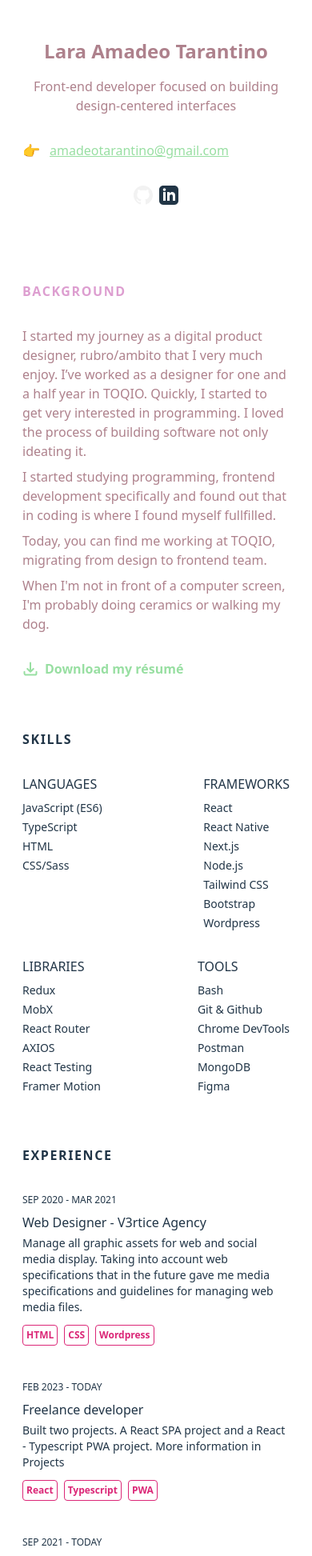
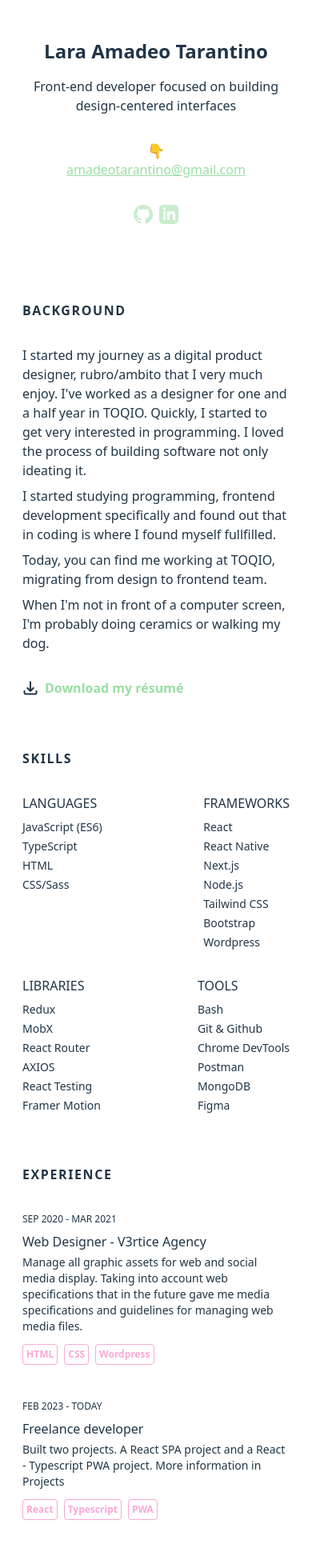
Before and after one commit to laraamadeo/portfolio2023, a React (Vite) app in the folder web/: page / in a window 390 px wide. Shown: the top 1945 px of the page at 80% size. Built offline with nearby package versions, Linux system fonts and the light colour scheme.

Commit message:
color styles

```diff
--- a/web/src/components/Tag.jsx
+++ b/web/src/components/Tag.jsx
@@ -1,8 +1,8 @@
 export default function Tag({ label }) {
 
     return <>
-        <div className="p-1 border border-pink-600 rounded w-fit">
-            <p className="text-xs text-pink-600 font-bold">{label}</p>
+        <div className="p-1 border border-pink-300 rounded w-fit">
+            <p className="text-xs text-pink-300 font-bold">{label}</p>
         </div>
     </>
 }
--- a/web/src/index.css
+++ b/web/src/index.css
@@ -85,13 +85,29 @@ button:focus-visible {
   }
 
   button {
-    background-color: #f9f9f9;
+    background-color: #c8edcd;
   }
 }
 
 
 @media (prefers-color-scheme: dark) {
   :root {
-    background-color: #21191b;
+    background-color: #1F1F1F;
+  }
+
+  .body-text-color {
+    color: #c6c6c6
+  }
+
+  .title-text-color {
+    color: #dddddd
+  }
+
+  .header-text-color {
+    color: #c8edcd;
+  }
+
+  .link-color {
+    color: #98dfa2;
   }
 }
--- a/web/src/modules/About.jsx
+++ b/web/src/modules/About.jsx
@@ -4,18 +4,18 @@ export default function About() {
 
     return <>
         <section className="mb-16 md:mb-24 lg:mb-36 flex flex-col items-start" >
-            <p className="text-start mb-8 tracking-widest font-bold dark:text-[#dd9ed0] ">BACKGROUND</p>
+            <p className="text-start mb-8 tracking-widest font-bold header-text-color ">BACKGROUND</p>
 
-            <p className="text-start mb-2 dark:text-[#ae818c]">{`I started my journey as a digital product designer, rubro/ambito that I very much enjoy. I’ve worked as a designer for one and a half year in TOQIO. Quickly, I started to get very interested in programming. I loved the process of building software not only ideating it.`}</p>
+            <p className="text-start mb-2 body-text-color">{`I started my journey as a digital product designer, rubro/ambito that I very much enjoy. I've worked as a designer for one and a half year in TOQIO. Quickly, I started to get very interested in programming. I loved the process of building software not only ideating it.`}</p>
 
-            <p className="text-start mb-2 dark:text-[#ae818c]">{`I started studying programming, frontend development specifically and found out that in coding is where I found myself fullfilled.`}</p>
+            <p className="text-start mb-2 body-text-color">{`I started studying programming, frontend development specifically and found out that in coding is where I found myself fullfilled.`}</p>
 
-            <p className="text-start mb-2 dark:text-[#ae818c]">{`Today, you can find me working at TOQIO, migrating from design to frontend team. `}</p>
+            <p className="text-start mb-2 body-text-color">{`Today, you can find me working at TOQIO, migrating from design to frontend team. `}</p>
 
-            <p className="text-start mb-8 dark:text-[#ae818c]">{`When I'm not in front of a computer screen, I'm probably doing ceramics or walking my dog.`}</p>
+            <p className="text-start mb-8 body-text-color">{`When I'm not in front of a computer screen, I'm probably doing ceramics or walking my dog.`}</p>
 
             <a className="flex gap-2 items-center cursor-pointer " rel="noreferrer" target="_blank" href="https://drive.google.com/file/d/1a8PMJieWXAonDvpHtD66KsZTnRWvgoKE/view?usp=sharing">
-                <ArrowDownTrayIcon className="w-5 h-5 text-grey icons-width dark:text-[#98dfa2] " />
+                <ArrowDownTrayIcon className="w-5 h-5 text-grey icons-width link-color " />
                 <p className="font-bold dark:text-[#98dfa2]">Download my résumé</p>
             </a>
         </section>
--- a/web/src/modules/Credits.jsx
+++ b/web/src/modules/Credits.jsx
@@ -3,7 +3,7 @@ export default function Credits() {
 
     return <>
         <section className="pb-12 flex" >
-            <p className="text-sm">Loosely designed in <a className="font-bold underline" href="">Figma</a> and coded in Visual Studio Code by yours truly. Built with Next.js and Tailwind CSS, deployed with Vercel. All text is set in the Inter typeface.</p>
+            <p className="text-sm">Loosely designed in <a className="font-bold underline link-color" href="https://www.figma.com/" target="_blank" rel="noreferrer">Figma</a> and coded in <a className="font-bold underline link-color" href="https://code.visualstudio.com/" target="_blank" rel="noreferrer">Visual Studio Code</a> by yours truly. Built with <a className="font-bold underline link-color" href="https://es.react.dev/" target="_blank" rel="noreferrer">React</a> and <a className="font-bold underline link-color" href="https://tailwindcss.com/" target="_blank" rel="noreferrer">Tailwind CSS</a>, deployed with <a className="font-bold underline link-color" href="https://vercel.com/" target="_blank" rel="noreferrer">Vercel</a>. All text is set in the <a className="font-bold underline link-color" href="https://fonts.google.com/specimen/Inter" target="_blank" rel="noreferrer">Inter</a> typeface.</p>
         </section>
     </>
 }
--- a/web/src/modules/Experience.jsx
+++ b/web/src/modules/Experience.jsx
@@ -25,7 +25,7 @@ export default function Experience() {
 
     return <>
         <section className="mb-16 md:mb-24 lg:mb-36">
-            <p className="text-start mb-8 tracking-widest font-bold">EXPERIENCE</p>
+            <p className="text-start mb-8 tracking-widest font-bold header-text-color">EXPERIENCE</p>
             {exp.map((item, key) => <ExperienceItem key={key} title={item.title} description={item.description} date={item.date} tags={item.tags} />)}
         </section>
     </>
--- a/web/src/modules/ExperienceItem.jsx
+++ b/web/src/modules/ExperienceItem.jsx
@@ -6,8 +6,8 @@ export default function ExperienceItem({ date, title, description, tags }) {
             <p className="text-xs whitespace-nowrap pt-1 col-span-2">{date}</p>
             <div className="col-span-6">
 
-                <p className="text-start text-base font-medium pb-1">{title}</p>
-                <p className="text-start text-sm mb-3">{description}</p>
+                <p className="text-start text-base font-medium pb-1 title-text-color">{title}</p>
+                <p className="text-start text-sm mb-3 body-text-color">{description}</p>
                 <div className="flex gap-2 flex-wrap">
                     {tags.map((tag, key) => <Tag key={key} label={tag} />)}
                 </div>
--- a/web/src/modules/Header.jsx
+++ b/web/src/modules/Header.jsx
@@ -3,11 +3,12 @@ export default function Header() {
     return <>
         <header className="lg:sticky lg:top-0 lg:flex lg:max-h-screen lg:w-[40%] lg:flex-col lg:justify-between lg:py-24 md:flex md:flex-col md:gap-8 md:justify-between sm:items-start sm:justify-start flex flex-col gap-8 items-center">
             <div className="flex flex-col">
-                <p className="text-2xl sm:text-4xl sm:text-left mb-4 font-extrabold dark:text-[#ae818c]">Lara Amadeo Tarantino</p>
-                <p className="text-m sm:text-xl sm:text-left sm:pr-9 dark:text-[#ae818c]">{`Front-end developer focused on building design-centered interfaces`}</p>
+                <p className="text-2xl sm:text-4xl sm:text-left mb-4 font-extrabold header-text-color">Lara Amadeo Tarantino</p>
+                <p className="text-m sm:text-xl sm:text-left sm:pr-9 body-text-color">{`Front-end developer focused on building design-centered interfaces`}</p>
 
-                <div className="flex gap-3 mt-8">
-                    <p className="text-lg leading-6 ">👉</p>
+                <div className="flex gap13 mt-8 flex-col sm:flex-row sm:gap-3">
+                    <p className="text-lg leading-6 hidden">👉</p>
+                    <p className="text-lg leading-6 sm:hidden">👇</p>
                     <a className="dark:text-[#98dfa2] underline font-medium">amadeotarantino@gmail.com</a>
                 </div>
             </div>
--- a/web/src/modules/Projects.jsx
+++ b/web/src/modules/Projects.jsx
@@ -26,7 +26,7 @@ export default function Projects() {
 
     return <>
         <section className="mb-16 md:mb-24 lg:mb-36">
-            <p className="text-start mb-8">RELEVANT PROJECTS</p>
+            <p className="text-start mb-8 font-bold header-text-color">RELEVANT PROJECTS</p>
             {projects.map((prj, key) => <ProjectItem key={key} thumb={prj.thumb} title={prj.title} description={prj.description} tags={prj.tags} href={prj.href} />)}
         </section>
     </>
--- a/web/src/modules/Skills.jsx
+++ b/web/src/modules/Skills.jsx
@@ -46,7 +46,7 @@ export default function Skills() {
     ]
     return <>
         <section className="mb-16 scroll-mt-16 md:mb-24 lg:mb-36 lg:scroll-mt-24">
-            <p className="text-start mb-8 tracking-widest font-bold">SKILLS</p>
+            <p className="text-start mb-8 tracking-widest font-bold header-text-color">SKILLS</p>
             <div className="flex gap-8 justify-between flex-wrap">
                 {skillz.map(list => {
                     return <>
```
Also changed, not shown: web/src/modules/ProjectItem.jsx (+4 -4 lines), web/public/github-logo.svg, web/public/linkedin-logo.svg.
